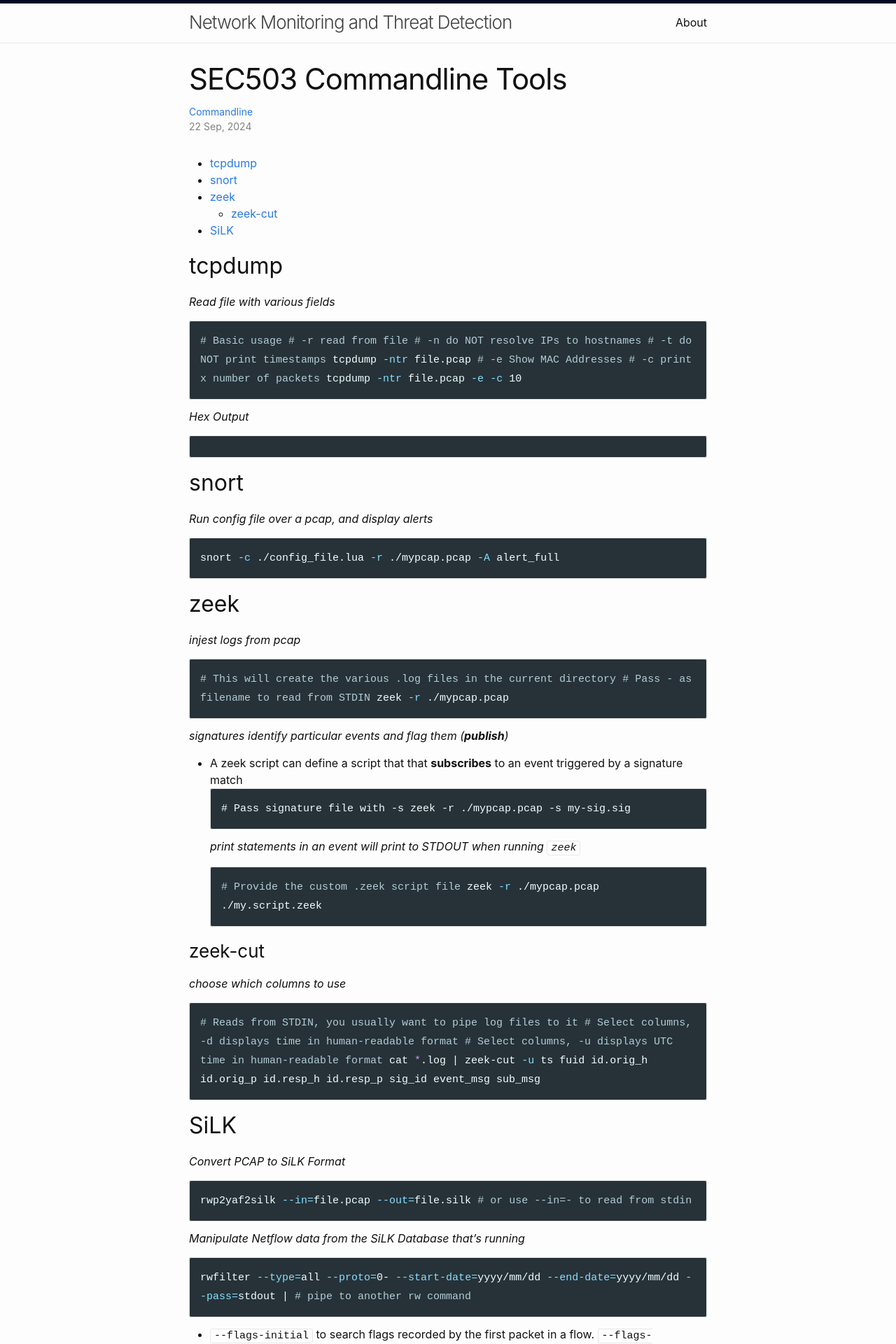
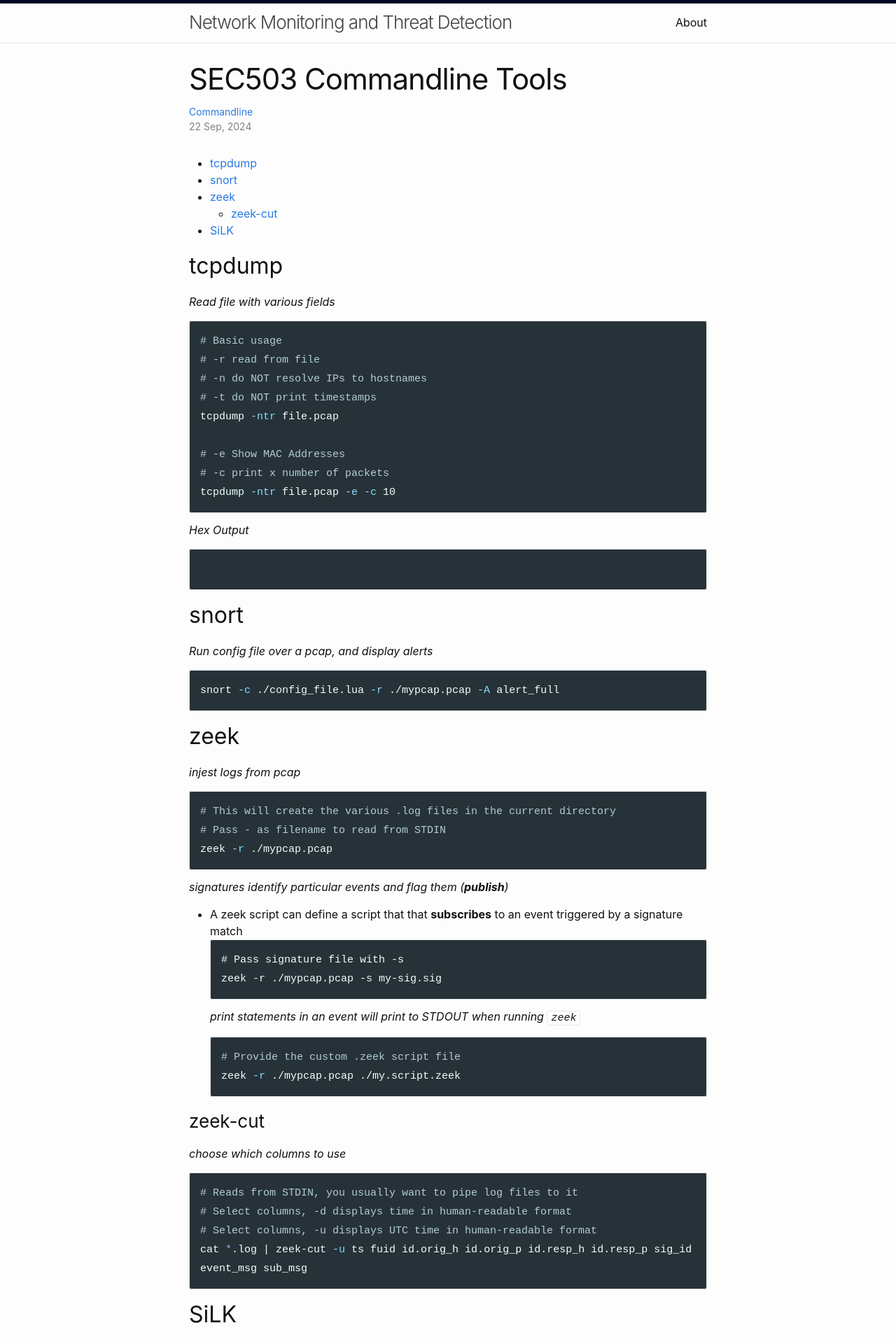
Before and after one commit to HoganRichardson/sans-503-reference, a Jekyll site: the page built from _posts/2024-09-22-Command-Line-Reference.md, in a window 1280 px wide. Shown: the top 1920 px of the page at 70% size. Built offline with Jekyll 4.4.1, drawn with Linux system fonts in a browser that asks for light colours; nearby versions of some CDN libraries.

Commit message:
sass fix

```diff
--- a/_sass/minima/_syntax-highlighting.scss
+++ b/_sass/minima/_syntax-highlighting.scss
@@ -86,7 +86,7 @@ figure.highlight {
 
 .highlight pre {
   width: 100%;
-  white-space: wrap;
+  white-space: pre-wrap;
 }
 
 div.highlight {
```
